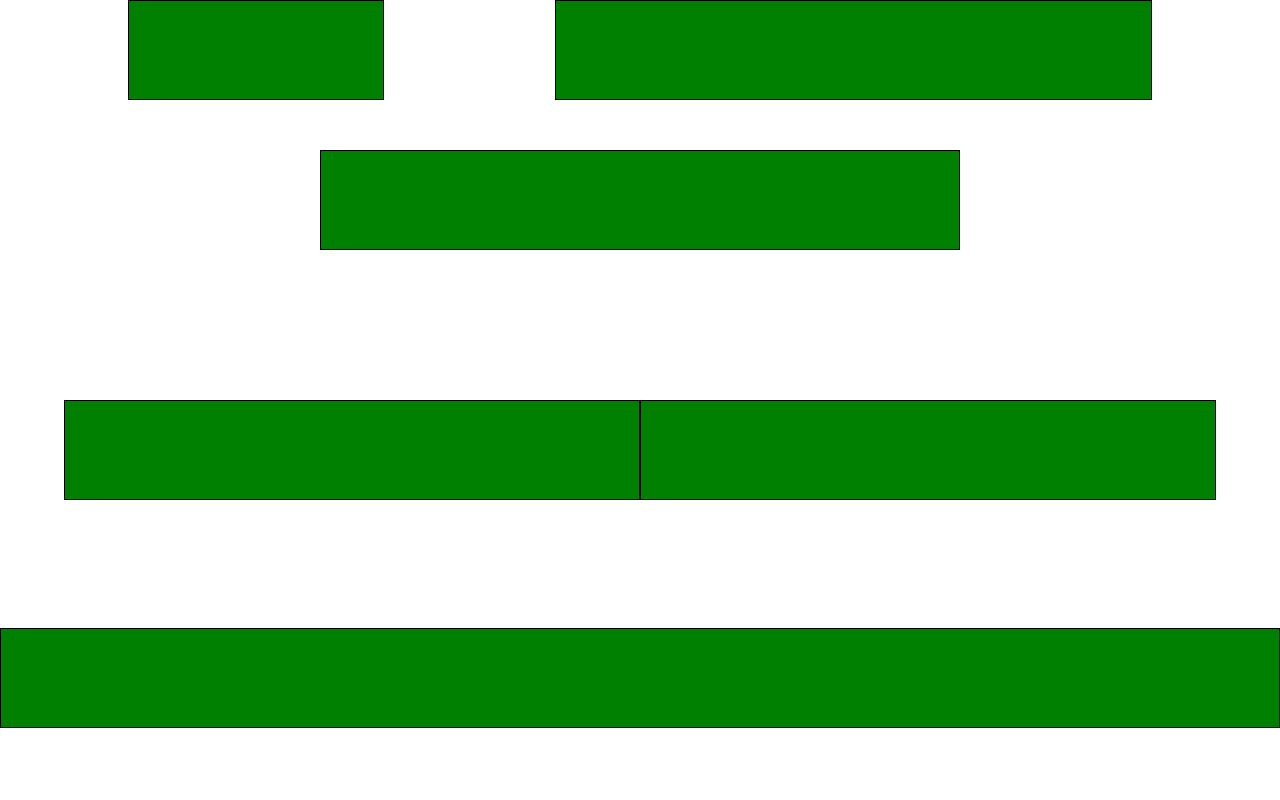
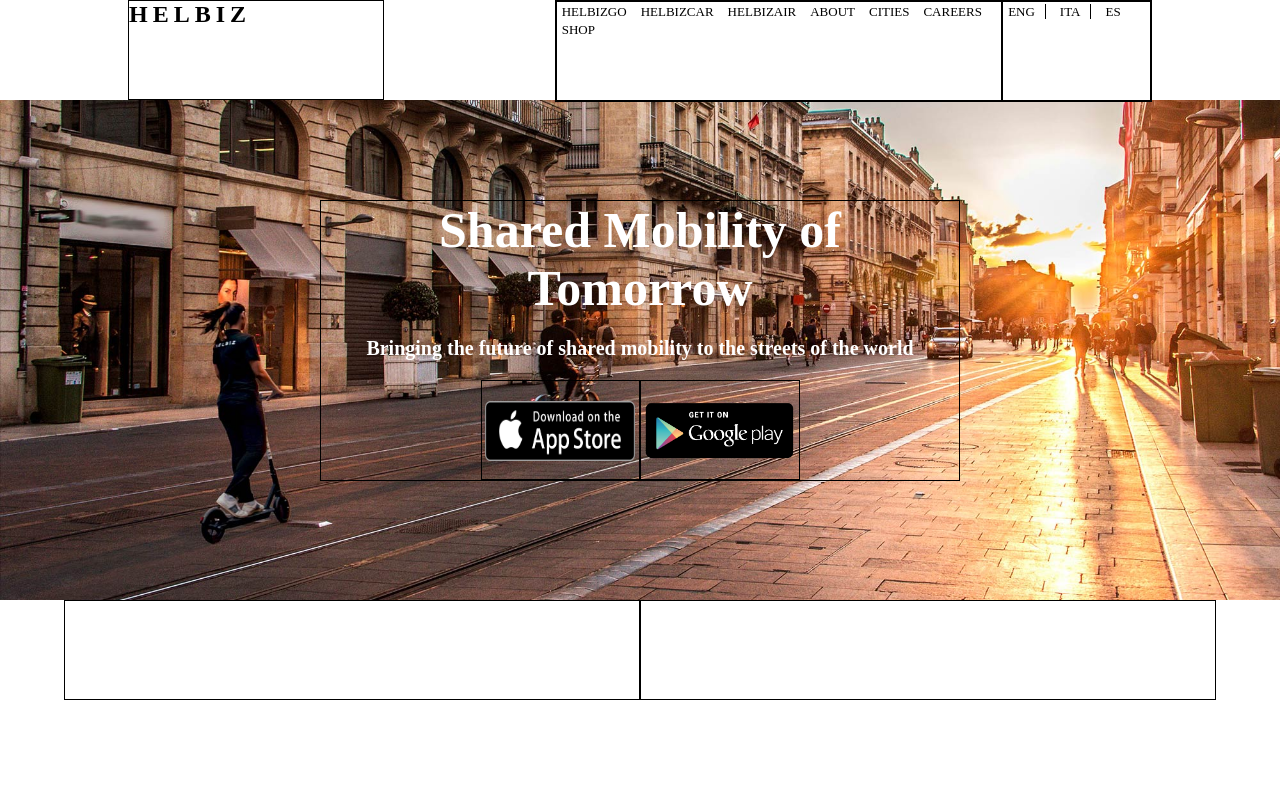
Before and after one commit to annarosalen/html-css-helbiz, a plain HTML site: page index.html in a window 1280 px wide. Shown: the top 800 px of the page. Drawn offline with Linux system fonts and the light colour scheme.

Commit message:
contenuti header

```diff
--- a/css/style.css
+++ b/css/style.css
@@ -9,21 +9,38 @@
 }
 
 [class*="col-"]{
-  background-color: green;
+  /* background-color: green; */
   min-height: 100px;
   border: solid black 1px;
 
+}
+
+img{
+  max-width: 100%;
 }
 
 .centra-head-foot{
   padding: 0 10%;
 }
 
-/* header */
+.text-black{
+  color: black;
+}
+
+.text-white{
+  color: white;
+}
+
+a{
+  text-decoration: none;
+}
+
+/******************** header *****************/
 
 header{
   padding-top: 100px;
 }
+
 #nav-large{
   position: fixed;
   top: 0;
@@ -32,16 +49,50 @@ header{
   z-index: 900;
 }
 
+#logo{
+  letter-spacing: 5px;
+}
+
+#menu-large li, #lingue li{
+  display: inline-block;
+  padding: 0 5px;
+  font-size: 13px;
+}
+
+#lingue .bordo-destro{
+  border-right: solid black 1px;
+  padding-right: 10px;
+}
+
 #nav-mobile{
   display: none;
 }
 
 #jumbo{
-  padding-top: 50px;
-  min-height: 300px;
+  padding-top: 100px;
+  min-height: 500px;
+  background-image: url(../img/jumbo.jpg);
+  background-size: cover;
+  background-position: center;
+  text-align: center;
+
 }
 
-/* corpo pagina */
+#jumbo h1{
+  font-size: 50px;
+  padding-bottom: 20px;
+}
+#jumbo h2{
+  font-size: 20px;
+  padding-bottom: 20px;
+}
+
+#jumbo #app-store img{
+  padding-top: 20px;
+  height: 80px;
+  width: 150px;
+}
+/******************* corpo pagina **************/
 
 /* SEZIONE PRODOTTI */
 .centra-sez1{
@@ -64,7 +115,7 @@ header{
 
 
 
-/* footer */
+/**************** footer ***************************/
 
 #store{
   padding-left: 40%;
--- a/index.html
+++ b/index.html
@@ -11,47 +11,91 @@
 
     <div class="container-full-width">
 
-      <!-- intestazione -->
+      <!-- *****************************intestazione*********************** -->
       <header>
 
+        <!-- ********inizio nav large****** -->
         <nav id="nav-large" class="centra-head-foot">
 
           <div class="row">
 
+            <!--************ logo**************** -->
             <div class="col-xs-3 col-md-3 col-ld-3">
+
+              <div id="logo">
+                <h1><a class="text-black" href="#">HELBIZ</a></h1>
+              </div>
 
             </div>
 
+            <!-- ***********menu e lingue********* -->
             <div class="col-xs-7 col-offset-xs-2 col-md-7 col-offset-md-2 col-ld-7 col-offset-ld-2">
 
+              <div class="row">
+
+                <div id="menu-large" class="col-xs-9 col-md-9 col-ld-9">
+                  <ul>
+                    <li><a class="text-black" href="#">HELBIZGO</a></li>
+                    <li><a class="text-black" href="#">HELBIZCAR</a></li>
+                    <li><a class="text-black" href="#">HELBIZAIR</a></li>
+                    <li><a class="text-black" href="#">ABOUT</a></li>
+                    <li><a class="text-black" href="#">CITIES</a></li>
+                    <li><a class="text-black" href="#">CAREERS</a></li>
+                    <li><a class="text-black" href="#">SHOP</a></li>
+                  </ul>
+                </div>
+
+                <div id="lingue" class="col-xs-3 col-md-3 col-ld-3">
+                  <ul>
+                    <li><a class="text-black bordo-destro" href="#">ENG</a></li>
+                    <li><a class="text-black bordo-destro" href="#">ITA</a></li>
+                    <li><a class="text-black" href="#">ES</a></li>
+                  </ul>
+                </div>
+
+              </div>
+
             </div>
-
+            <!-- ******fine menu e lingue********** -->
           </div>
         </nav>
+        <!-- *********fine nav large****** -->
 
         <nav id="nav-mobile">
 
         </nav>
 
-        <!-- jumbotron -->
+        <!-- ************jumbotron********** -->
         <section id="jumbo">
 
-          <div class="row">
+            <div class="row">
 
-            <div class="col-xs-12 col-md-10 col-offset-md-1 col-ld-6 col-offset-ld-3">
+              <div class="col-xs-12 col-md-10 col-offset-md-1 col-ld-6 col-offset-ld-3">
+
+                <h1 class="text-white">Shared Mobility of Tomorrow</h1>
+                <h2 class="text-white">Bringing the future of shared mobility to the streets of the world</h2>
+                <div id="app-store" class="row">
+                  <div class="col-xs-3 col-offset-xs-3 col-md-3  col-offset-md-3  col-ld-3 col-offset-ld-3 ">
+                    <a href="#"><img src="img/app-store-icon.png" alt=""></a>
+                  </div>
+                  <div class="col-xs-3 col-md-3  col-ld-3 ">
+                    <a href="#"> <img src="img/Google-play-store-icon.png" alt=""></a>
+                  </div>
+                </div>
+
+              </div>
 
             </div>
 
-          </div>
-
         </section>
-
+        <!-- ***********fine jumbotron******** -->
       </header>
 
-      <!-- corpo pagina -->
+
+      <!-- ****************************corpo pagina**************************** -->
       <main>
 
-        <!-- sezione prodotti -->
+        <!-- **********sezione prodotti*********** -->
         <section class="centra-sez1">
 
           <div class="row">
@@ -68,7 +112,7 @@
 
         </section>
 
-        <!-- sezione how to -->
+        <!-- ************sezione how to************** -->
 
         <section class="centra-sez2">
 
@@ -98,7 +142,7 @@
 
         </section>
 
-        <!-- sezione smart mobility -->
+        <!-- ***********sezione smart mobility***************** -->
         <section class="centra-sez1 centra-sez2">
 
           <div class="row">
@@ -123,7 +167,7 @@
 
         </section>
 
-        <!-- sezione social -->
+        <!-- *************sezione social*************** -->
         <section>
 
           <div  id="icons-social" class="row">
@@ -138,9 +182,10 @@
 
       </main>
 
-      <!-- categorie footer -->
+      <!-- *******************************FOOTER********************************** -->
       <footer class="centra-head-foot centra-sez2">
 
+        <!-- **************categorie footer****** -->
         <div class="row">
 
           <div class="col-xs-4 col-md-4 col-ld-4">
@@ -153,7 +198,7 @@
 
         </div>
 
-        <!-- social & copyright footer -->
+        <!-- **************social & copyright footer*********** -->
         <div class="row">
 
           <div class="col-xs-4 col-md-4 col-ld-4">
@@ -166,7 +211,7 @@
 
         </div>
 
-        <!-- icone apple & play store -->
+        <!-- **************icone apple & play store*********** -->
         <div id="store"class="row">
 
           <div class="col-xs-6 col-md-6 col-ld-6">
```
Also changed, not shown: img/Google-play-store-icon.png (added), img/app-store-icon.png (added), img/jumbo.jpg (added).
